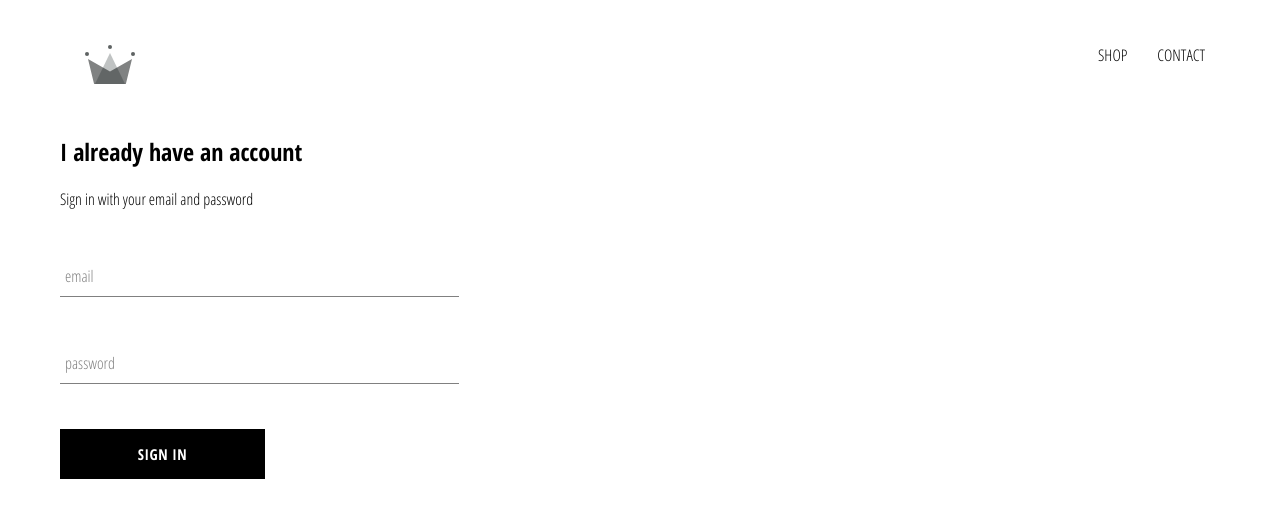
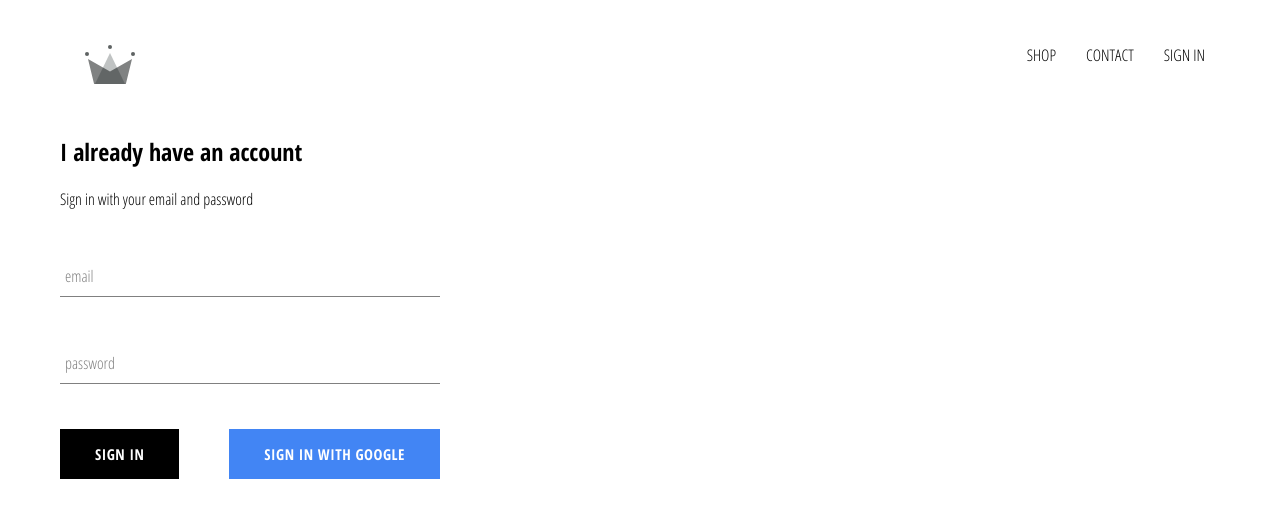
Before and after one commit to DevGbolade/react-ecommerce-app, a React (Create React App) app: page /signin in a window 1280 px wide. Shown: the top 518 px of the page. Built offline with nearby package versions, Linux system fonts and the light colour scheme; no server answers.

Commit message:
dintegrated firebase into the application, created sign in page with sign in component and sigin with google

```diff
--- a/package.json
+++ b/package.json
@@ -6,6 +6,7 @@
     "@testing-library/jest-dom": "^4.2.4",
     "@testing-library/react": "^9.5.0",
     "@testing-library/user-event": "^7.2.1",
+    "firebase": "^7.14.2",
     "node-sass": "^4.14.0",
     "react": "^16.13.1",
     "react-dom": "^16.13.1",
--- a/src/App.css
+++ b/src/App.css
@@ -7,3 +7,7 @@
     text-decoration: none;
     color: black;
 }
+
+*{
+    box-sizing: border-box;
+}
--- a/src/App.js
+++ b/src/App.js
@@ -5,6 +5,7 @@
 import ShopPage from "./pages/shop/shop.component";
 import Header from "./components/header/header.component";
 import SignInAndSignUpPage from "./pages/sign-in-and-sign-up/sign-in-and-sign-up.component";
+import { auth } from './firebase/firebase.utils';
 
 const HatsPage = (props) => {
   // console.log(props.match.params)
@@ -15,10 +16,31 @@
   );
 };
 
-function App() {
+class App extends React.Component {
+
+  constructor(){
+    super();
+    this.state = {
+      currentUser: null
+    }
+  }
+
+  unsubscribeFromAuth = null;
+
+  componentDidMount() {
+    this.unsubscribeFromAuth  = auth.onAuthStateChanged( user => {
+      this.setState({currentUser: user })
+      console.log(user);
+
+    })
+  }
+  componentWillUnmount(){
+    this.unsubscribeFromAuth();
+  }
+  render(){
   return (
     <div className="">
-      <Header />
+      <Header currentUser={this.state.currentUser} />
       <Switch>
         <Route exact path="/" component={Homepage} />
         <Route path="/hats" component={HatsPage} />
@@ -28,6 +50,7 @@
       </Switch>
     </div>
   );
+  }
 }
 
 export default App;
--- /dev/null
+++ b/src/components/custom-button/custom-button.component.jsx
@@ -0,0 +1,13 @@
+import React from 'react'
+
+import './custom-button.styles.scss'
+
+
+ const CustomButton = ({ children, isGoogleSignIn, ...otherProps}) => (
+    <div
+    className={ `${isGoogleSignIn ? 'google-sign-in ':''}custom-button`} {...otherProps}>
+        { children }
+    </div>
+);
+
+export default CustomButton;
--- a/src/components/custom-button/custom-button.styles.scss
+++ b/src/components/custom-button/custom-button.styles.scss
@@ -1,10 +1,10 @@
 .custom-button {
-    min-width: 165px;
-    width: 10px;
+  // min-width: 165px;
+  width: auto;
   height: 50px;
   letter-spacing: 0.5px;
   line-height: 50px;
-    padding: 0 20px 0 20px;
+  padding: 0 35px 0 35px;
   font-size: 15px;
   background-color: black;
   color: white;
@@ -13,11 +13,22 @@
   font-weight: bolder;
   border: none;
   cursor: pointer;
-    text-align: center;
+  // text-align: center;
+
 
   &:hover {
     background-color: white;
     color: black;
     border: 1px solid black;
   }
+  &.google-sign-in{
+    background-color: #4285f4 ;
+    color: white;
+
+  &:hover{
+    background-color: #357ae8;
+    border: none;
   }
+
+  }
+}
--- a/src/components/custom-button/custom-buttton.component.jsx
+++ /dev/null
@@ -1,12 +0,0 @@
-import React from 'react'
-
-import './custom-button.styles.scss'
-
-
- const CustomButton = ({ children, ...otherProps}) => (
-    <div className="custom-button" {...otherProps}>
-        { children }
-    </div>
-);
-
-export default CustomButton;
--- a/src/components/header/header.component.jsx
+++ b/src/components/header/header.component.jsx
@@ -1,9 +1,11 @@
 import React from 'react';
 import { Link } from 'react-router-dom';
+import {  auth } from '../../firebase/firebase.utils'
 import  { ReactComponent as Logo} from '../../assets/crown.svg'
  import './header.styles.scss';
 
-const Header = () => (
+
+const Header = ({ currentUser}) => (
     <div className="header">
         <Link className="logo-container" to="/">
             <Logo className="logo" />
@@ -16,6 +18,12 @@
             <Link to="/contact" className="option">
                 CONTACT
             </Link>
+            {
+                currentUser ?
+                <div className="option" onClick={() => auth.signOut()}>SIGN OUT</div>
+                :
+                <Link  className="option" to="/signin">SIGN IN </Link>
+            }
 
         </div>
 
--- a/src/components/header/header.styles.scss
+++ b/src/components/header/header.styles.scss
@@ -20,6 +20,7 @@
 
       .option {
         padding: 10px 15px;
+        cursor: pointer;
 
       }
     }
--- a/src/components/sign-in/sign-in.component.jsx
+++ b/src/components/sign-in/sign-in.component.jsx
@@ -1,30 +1,29 @@
-import React from 'react';
-import FormInput from '../form-input/form-input.component';
-import CustomButton from '../custom-button/custom-buttton.component';
+import React from "react";
+import FormInput from "../form-input/form-input.component";
+import CustomButton from "../custom-button/custom-button.component";
 
-import './sign-in.styles.scss';
+import { signInwithGoogle } from "../../firebase/firebase.utils";
 
+import "./sign-in.styles.scss";
 
-export default class SignIn extends React.Component{
-    constructor(){
+export default class SignIn extends React.Component {
+  constructor() {
     super();
     this.state = {
-            email: '',
-            password: ''
-        }
+      email: "",
+      password: "",
+    };
   }
 
-    handleSubmit = event => {
+  handleSubmit = (event) => {
     event.preventDefault();
 
-        this.setState({email: '', password: ''})
-
-    }
-    handleChange = event => {
-        const {name, value} = event.target;
-        this.setState({ [name]: value})
-    }
-
+    this.setState({ email: "", password: "" });
+  };
+  handleChange = (event) => {
+    const { name, value } = event.target;
+    this.setState({ [name]: value });
+  };
 
   render() {
     return (
@@ -38,7 +37,8 @@
             value={this.state.email}
             handleChange={this.handleChange}
             label="email"
-                      required/>
+            required
+          />
 
           <FormInput
             type="password"
@@ -46,15 +46,17 @@
             value={this.state.password}
             handleChange={this.handleChange}
             label="password"
-                      required/>
+            required
+          />
 
-                    <CustomButton type="submit">
-                        Sign in
+          <div className="buttons">
+            <CustomButton type="submit">Sign in</CustomButton>
+            <CustomButton onClick={signInwithGoogle} isGoogleSignIn>
+              Sign in with Google
             </CustomButton>
+          </div>
         </form>
-
       </div>
-
     );
   }
 }
--- a/src/components/sign-in/sign-in.styles.scss
+++ b/src/components/sign-in/sign-in.styles.scss
@@ -1,8 +1,12 @@
 .sign-in{
-    width: 30vw;
+    width: 380px;
     display: flex;
     flex-direction: column;
     .title{
         margin: 10px 0;
     }
+    .buttons{
+        display: flex;
+        justify-content: space-between;
+    }
 }
--- /dev/null
+++ b/src/firebase/firebase.utils.js
@@ -0,0 +1,26 @@
+import firebase from 'firebase/app';
+import 'firebase/firestore';
+import 'firebase/auth';
+
+const config = {
+    apiKey: "AIzaSyAvpzVI7PtS3UO4G6s90QL6oyFZGckYfLI",
+    authDomain: "react-ecommerce-app-66976.firebaseapp.com",
+    databaseURL: "https://react-ecommerce-app-66976.firebaseio.com",
+    projectId: "react-ecommerce-app-66976",
+    storageBucket: "react-ecommerce-app-66976.appspot.com",
+    messagingSenderId: "610932472943",
+    appId: "1:610932472943:web:19626378d8d8314e9aa19a",
+    measurementId: "G-EFR439QS48"
+  };
+
+firebase.initializeApp(config);
+
+export const auth = firebase.auth();
+export const firestore = firebase.firestore();
+
+const provider = new firebase.auth.GoogleAuthProvider();
+provider.setCustomParameters({prompt: 'select_account'});
+
+export const signInwithGoogle = () => auth.signInWithPopup(provider);
+
+export default firebase;
```
Also changed, not shown: 1 other file (tests, documents, lock files or other folders). Lines whose indentation alone changed are shown as unchanged.
